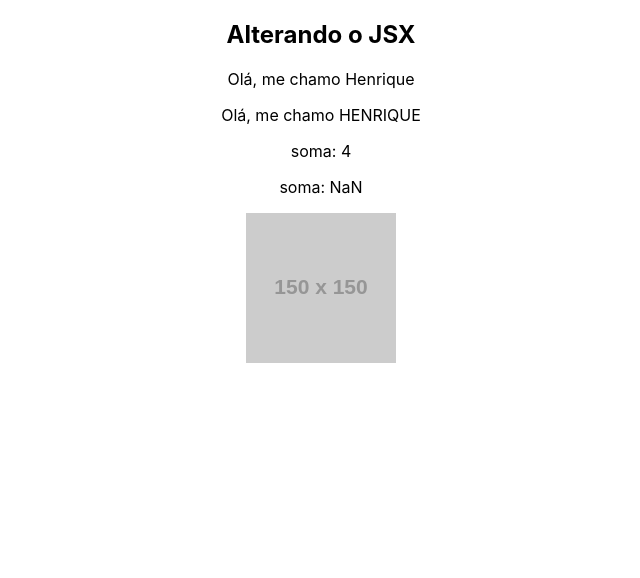
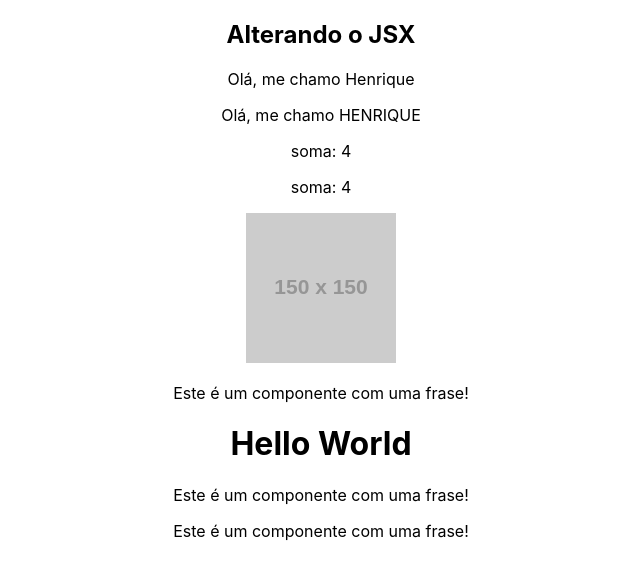
Before and after one commit to Henriquesoto92/REACT-AULAS, a React (Create React App) app: page / in a window 1280 px wide. Shown: the top 578 px of the page, without its empty margins (319-959 px from the left). Built offline with nearby package versions, Linux system fonts and the light colour scheme.

Commit message:
:construction: create Components in REACT

```diff
--- a/src/App.js
+++ b/src/App.js
@@ -1,5 +1,8 @@
-import './App.css';
 //area de fora superior serve para importar itens
+import './App.css'
+import HelloWorld from './components/HelloWord'
+
+
 function App() {
   //area interna serve para criar os itens da função
 
@@ -17,12 +20,15 @@
     //forma correta de declarar "class" no react é usar "className"
     //DICA: sempre observar o console do navegador, ele da alguns avisos silenciosos
     <div className="App">
+
       <h2> Alterando o JSX</h2>
       <p>Olá, me chamo {name}</p>
       <p>Olá, me chamo {newName}</p>
       <p>soma: {2 + 2}</p>
-      <p>soma: {sum(2 + 2)}</p>
+      <p>soma: {sum(2, 2)}</p>
       <img src={url} alt="minha imagem" />
+
+      <HelloWorld />
 
     </div>
   );
--- /dev/null
+++ b/src/components/HelloWord.js
@@ -0,0 +1,14 @@
+import Frase from './frase'
+
+function HelloWorld() {
+    return /* html */ (
+        <div>
+            <Frase />
+            <h1>Hello World</h1>
+            <Frase />
+            <Frase />
+        </div>
+    )
+}
+
+export default HelloWorld
--- /dev/null
+++ b/src/components/frase.js
@@ -0,0 +1,9 @@
+function Frase() {
+    return (
+        <div>
+            <p>Este é um componente com uma frase!</p>
+        </div>
+    )
+}
+
+export default Frase
```
